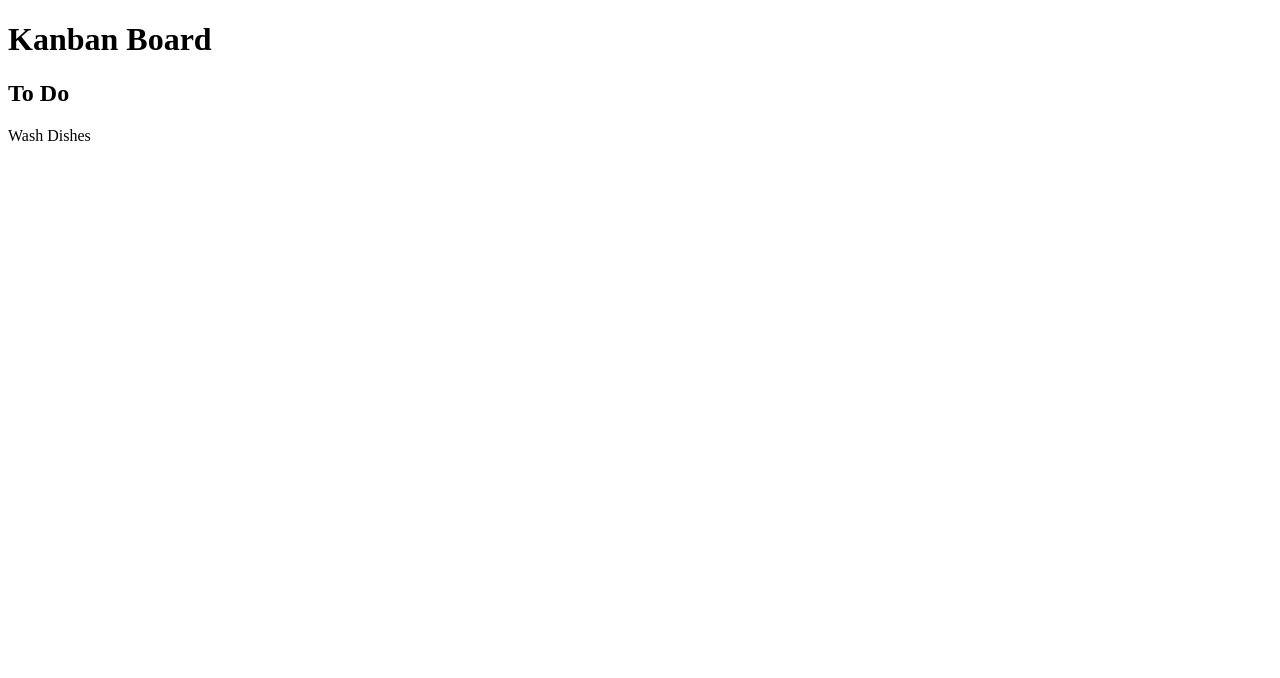
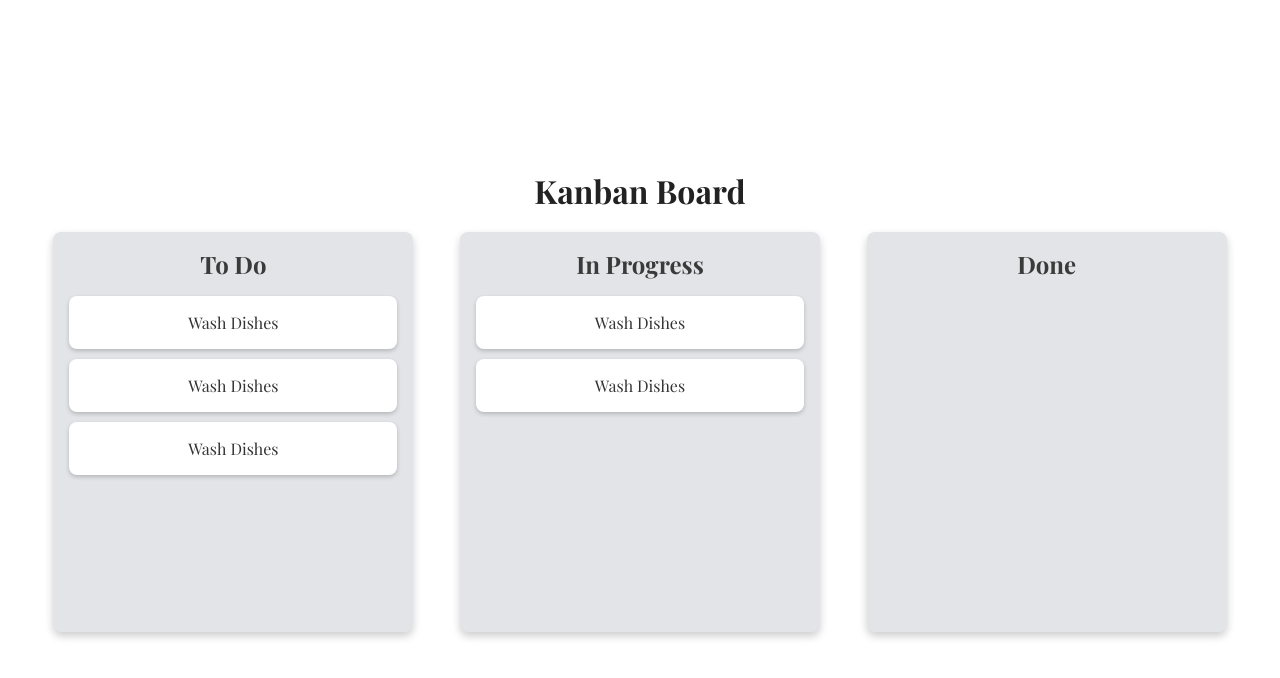
Before and after one commit to blackST4Rez/Kanban-Board, a plain HTML site: page index.html in a window 1280 px wide. Drawn offline with nearby package versions, Linux system fonts and the light colour scheme; a web font is replaced by a local one.

Commit message:
A basic structure has been created.

```diff
--- a/index.html
+++ b/index.html
@@ -3,7 +3,7 @@
 <head>
     <meta charset="UTF-8">
     <meta name="viewport" content="width=device-width, initial-scale=1.0">
-    <title>Document</title>
+    <title>Kanban Board</title>
     <link rel="stylesheet" href="style.css">
     <link rel="shortcut icon" href="favicon.ico" type="image/x-icon">
 </head>
@@ -12,11 +12,23 @@
 
         <div class="container">
             <h1>Kanban Board</h1>
-            <!--List 1-->
+                <!--List 1-->
             <div class="board">
                 <div class="list" id="list1">
                     <h2>To Do</h2>
-                    <div class="card" draggable="true" >Wash Dishes</div>
+                    <div class="card" draggable="true" id="card1">Wash Dishes</div>
+                    <div class="card" draggable="true" id="card2">Wash Dishes</div>
+                    <div class="card" draggable="true" id="card3">Wash Dishes</div>
+                </div>
+                <!--List2-->
+                <div class="list" id="list1">
+                    <h2>In Progress</h2>
+                    <div class="card" draggable="true" id="card1">Wash Dishes</div>
+                    <div class="card" draggable="true" id="card2">Wash Dishes</div>
+                </div>
+                <!--List3-->
+                <div class="list" id="list1">
+                    <h2>Done</h2>
                 </div>
             </div>
 
--- a/script.js
+++ b/script.js
@@ -0,0 +1,45 @@
+const cards = document.querySelectorAll(".card");
+const lists = document.querySelectorAll(".list");
+
+for (const card of cards) {
+  card.addEventListener("dragstart", dragStart);
+  card.addEventListener("dragend", dragEnd);
+}
+
+for (const list of lists) {
+  list.addEventListener("dragover", dragOver);
+  list.addEventListener("dragenter", dragEnter);
+  list.addEventListener("dragleave", dragLeave);
+  list.addEventListener("drop", dragDrop);
+}
+
+function dragStart(e) {
+  // this allows the drop location to know which element is being moved when you release it
+  e.dataTransfer.setData("text/plain", this.id);
+}
+
+function dragEnd() {
+  console.log("Drag ended");
+}
+
+function dragOver(e) {
+  // this line is important because by default, browsers don't allow you to drop elements onto other elements.
+  e.preventDefault();
+}
+
+function dragEnter(e) {
+  e.preventDefault();
+  this.classList.add("over");
+}
+
+function dragLeave(e) {
+  this.classList.remove("over");
+}
+
+function dragDrop(e) {
+  const id = e.dataTransfer.getData("text/plain");
+  const card = document.getElementById(id);
+
+  this.appendChild(card);
+  this.classList.remove("over");
+}
--- a/style.css
+++ b/style.css
@@ -0,0 +1,85 @@
+@import url('https://fonts.googleapis.com/css2?family=Andada+Pro:ital,wght@0,400..840;1,400..840&family=Bitcount:wght@100..900&family=Crimson+Text:ital,wght@0,400;0,600;0,700;1,400;1,600;1,700&family=DM+Mono:ital,wght@0,300;0,400;0,500;1,300;1,400;1,500&family=Doto:wght@100..900&family=Fira+Code:wght@300..700&family=Google+Sans+Code:ital,wght@0,300..800;1,300..800&family=Google+Sans:ital,opsz,wght@0,17..18,400..700;1,17..18,400..700&family=JetBrains+Mono:ital,wght@0,100..800;1,100..800&family=Kristi&family=Lilex:ital,wght@0,100..700;1,100..700&family=Manrope:wght@200..800&family=Noto+Sans+JP:wght@100..900&family=Outfit:wght@100..900&family=Playfair+Display:ital,wght@0,400..900;1,400..900&family=Poppins:ital,wght@0,100;0,200;0,300;0,400;0,500;0,600;0,700;0,800;0,900;1,100;1,200;1,300;1,400;1,500;1,600;1,700;1,800;1,900&family=Raleway+Dots&family=Raleway:ital,wght@0,100..900;1,100..900&family=Roboto+Mono:ital,wght@0,100..700;1,100..700&family=Roboto:ital,wght@0,100..900;1,100..900&display=swap');
+*{
+    margin: 0px;
+    padding: 0px;
+    box-sizing: border-box;
+}
+
+body{
+    font-family: "Playfair Display";
+    background-color: white;
+    display: flex;
+    align-items: center;
+    justify-content: center;
+    min-height: 100vh;
+}
+
+.container{
+    text-align: center;
+    width: 100%;
+    padding: 1.2rem;
+}
+
+h1 {
+  color: #222222;
+  margin-bottom: 20px;
+  font-size: 2rem;
+}
+
+.board {
+  display: flex;
+  justify-content: space-around;
+  align-items: flex-start;
+  width: 100%;
+  max-width: 1200px;
+  margin: 0 auto;
+  gap: 20px;
+}
+
+.list {
+  background-color: #e3e4e8;
+  padding: 1rem;
+  border-radius: 8px;
+  width: 30%;
+  min-height: 400px;
+  box-shadow: 0 4px 8px rgba(0, 0, 0, 0.2);
+}
+
+.list h2 {
+  color: #3b3a3a;
+  margin-bottom: 1rem;
+  font-size: 1.5rem;
+}
+
+.card {
+  background-color: white;
+  color: #333;
+  padding: 1rem;
+  margin-bottom: 10px;
+  border-radius: 8px;
+  cursor: grab;
+  box-shadow: 0 2px 4px rgba(0, 0, 0, 0.2);
+  transition: transform 0.2s, box-shadow 0.2s;
+}
+
+.card:active {
+  cursor: grabbing;
+  transform: scale(1.05);
+  box-shadow: 0 4px 8px rgba(0, 0, 0, 0.2);
+}
+
+.list.over {
+  background-color: #d1d3d8;
+}
+
+@media (max-width: 768px) {
+  .board {
+    flex-direction: column;
+    align-items: center;
+  }
+
+  .list {
+    width: 80%;
+    margin-bottom: 20px;
+  }
+}
```
